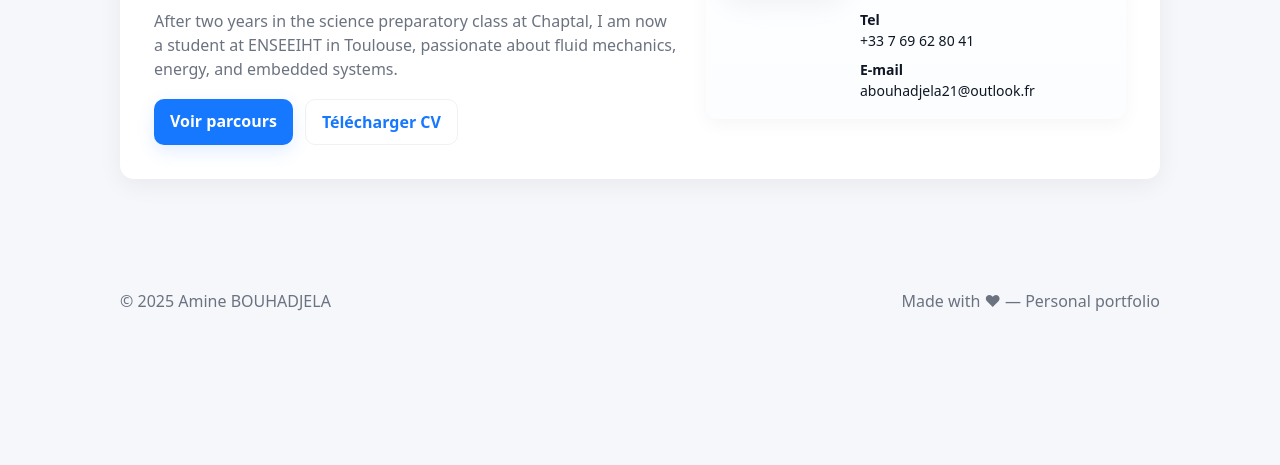
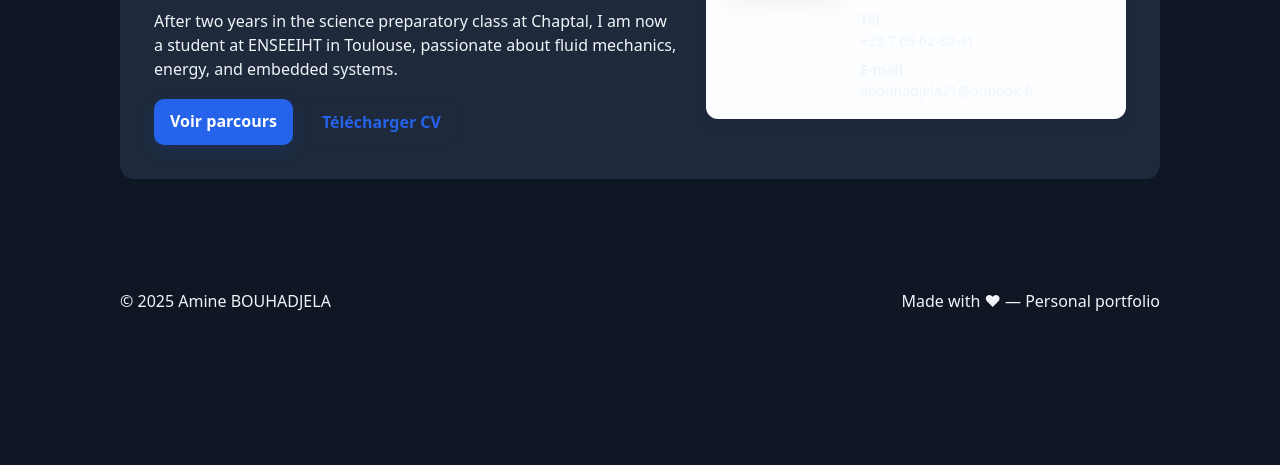
Before and after one commit to abouhadjela08/mon-e-portfolio, a plain HTML site: page index.html in a window 1280 px wide. Shown: the part 335-800 px from the top of the page. Drawn offline with Linux system fonts and the light colour scheme.

Commit message:
Update style.css

```diff
--- a/style.css
+++ b/style.css
@@ -1,11 +1,10 @@
 
 :root{
-  --bg:#f5f7fb;
-  --card:#ffffff;
-  --muted:#6b7280;
-  --accent:#1677ff;
-  --accent-2:#0ea5a8;
-  --text:#0f1724;
+--accent:#2563eb;
+--accent-2:#1e3a8a;
+--bg:#0f1724;
+--card:#1e293b;
+--text:#f1f5f9;
   --container:1100px;
   --glass: rgba(2,6,23,0.04);
   --radius:14px;
```
